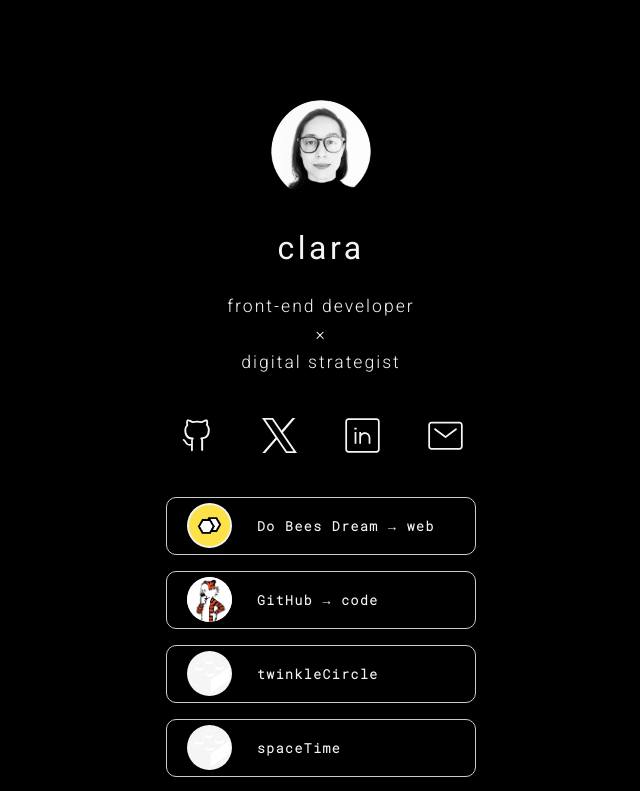
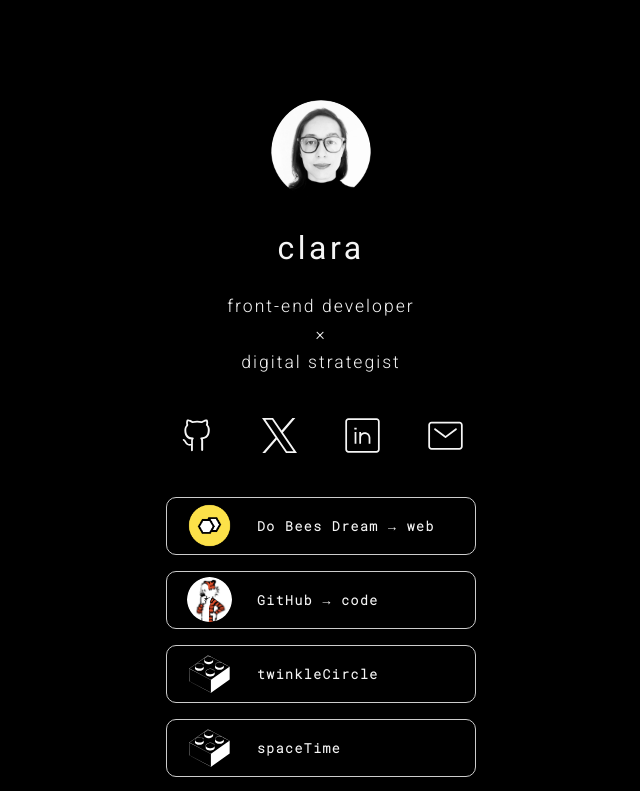
Before and after one commit to clasei/clara, a React (Create React App) app: page / in a window 1280 px wide. Shown: the top 791 px of the page, without its empty margins (319-959 px from the left). Built offline with nearby package versions, Linux system fonts and the light colour scheme.

Commit message:
style updated after lego

```diff
--- a/src/components/ProjectLinks/ProjectLinks.css
+++ b/src/components/ProjectLinks/ProjectLinks.css
@@ -45,7 +45,7 @@
     border-radius: 50%;
     margin-right: 25px;
     margin-left: 10px;
-    background-color: whitesmoke;
+    background-color: #000;
     flex-shrink: 0;
 }
 
```
